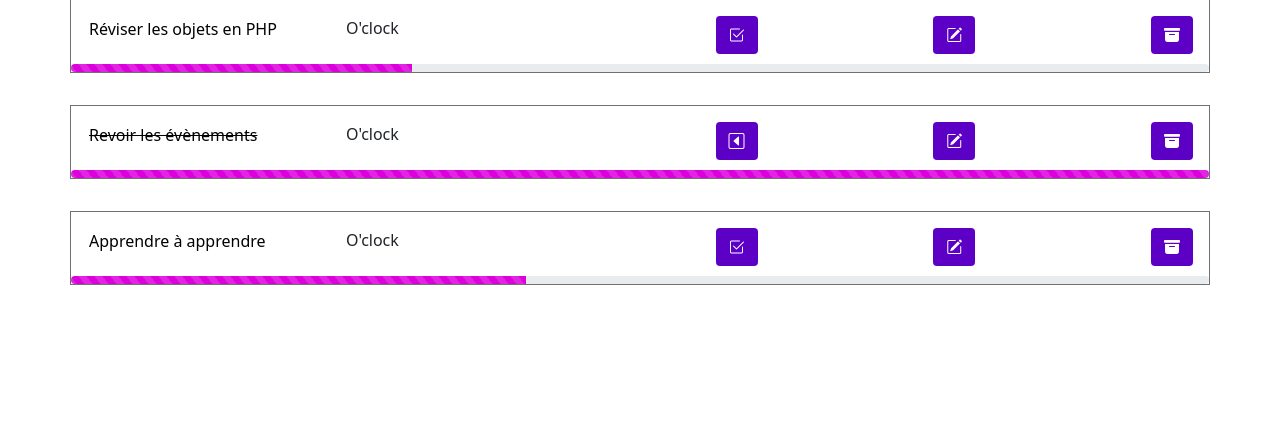
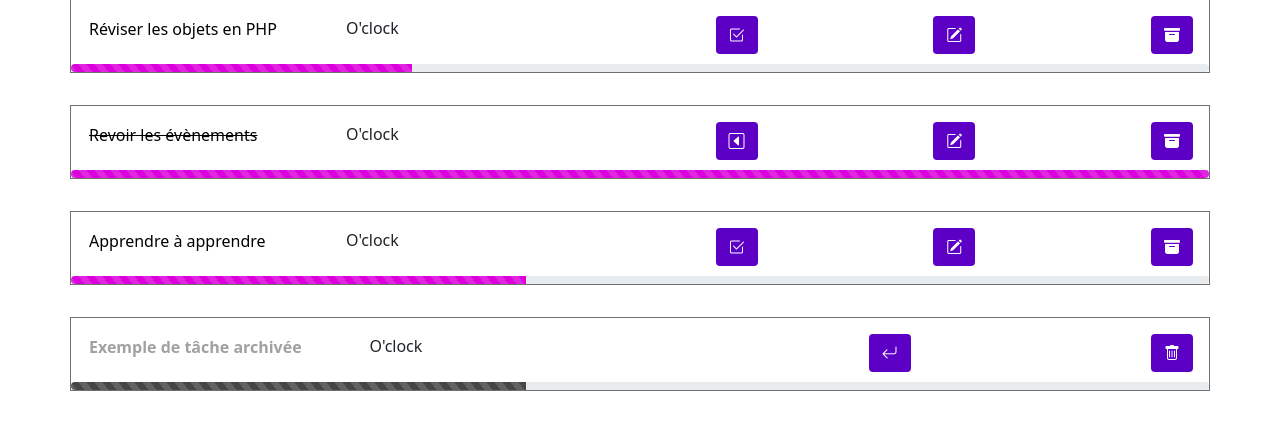
Before and after one commit to Oriane-Toque/todolist-frontend, a PHP site: page / in a window 1280 px wide. Shown: the part 249-679 px from the top of the page. Run offline with PHP 8.4, Linux system fonts and the light colour scheme.

Commit message:
html css : done -> example archive task

```diff
--- a/assets/css/style.css
+++ b/assets/css/style.css
@@ -54,6 +54,16 @@ input {
   margin-bottom: 1rem;
 }
 
+.task_archive .progress-bar {
+  background-color: #464646;
+  color: #fff;
+}
+
+.task_archive input {
+  color: #a1a1a1;
+  font-weight: 800;
+}
+
 main>div:first-child {
   padding: 0;
 }
--- a/index.html
+++ b/index.html
@@ -211,6 +211,31 @@
           </div>
         </div>
       </div>
+
+      <!-- Début - tâche archivée -->
+      <div class="container task task_archive">
+        <div class="row">
+          <div class="col-md">
+              <input type="text" value="Exemple de tâche archivée">
+          </div>
+          <div class="col-md">
+            <p>O'clock</p>
+          </div>
+          <div class="col-lg">
+            <button type="button" class="btn" aria-roledescription="Désarchiver la tâche">
+              <i class="bi bi-arrow-return-left"></i>
+            </button>
+          </div>
+          <div class="col-lg">
+            <button type="button" class="btn" aria-roledescription="Supprimer la tâche archivée">
+              <i class="bi bi-trash"></i>
+            </button>
+          </div>
+          <div class="progress">
+            <div class="progress-bar progress-bar-striped progress-bar-animated" role="progressbar" aria-valuenow="40" aria-valuemin="0" aria-valuemax="100" style="width: 40%"></div>
+          </div>
+        </div>
+      </div>
     </main>
   </div>
 
```
